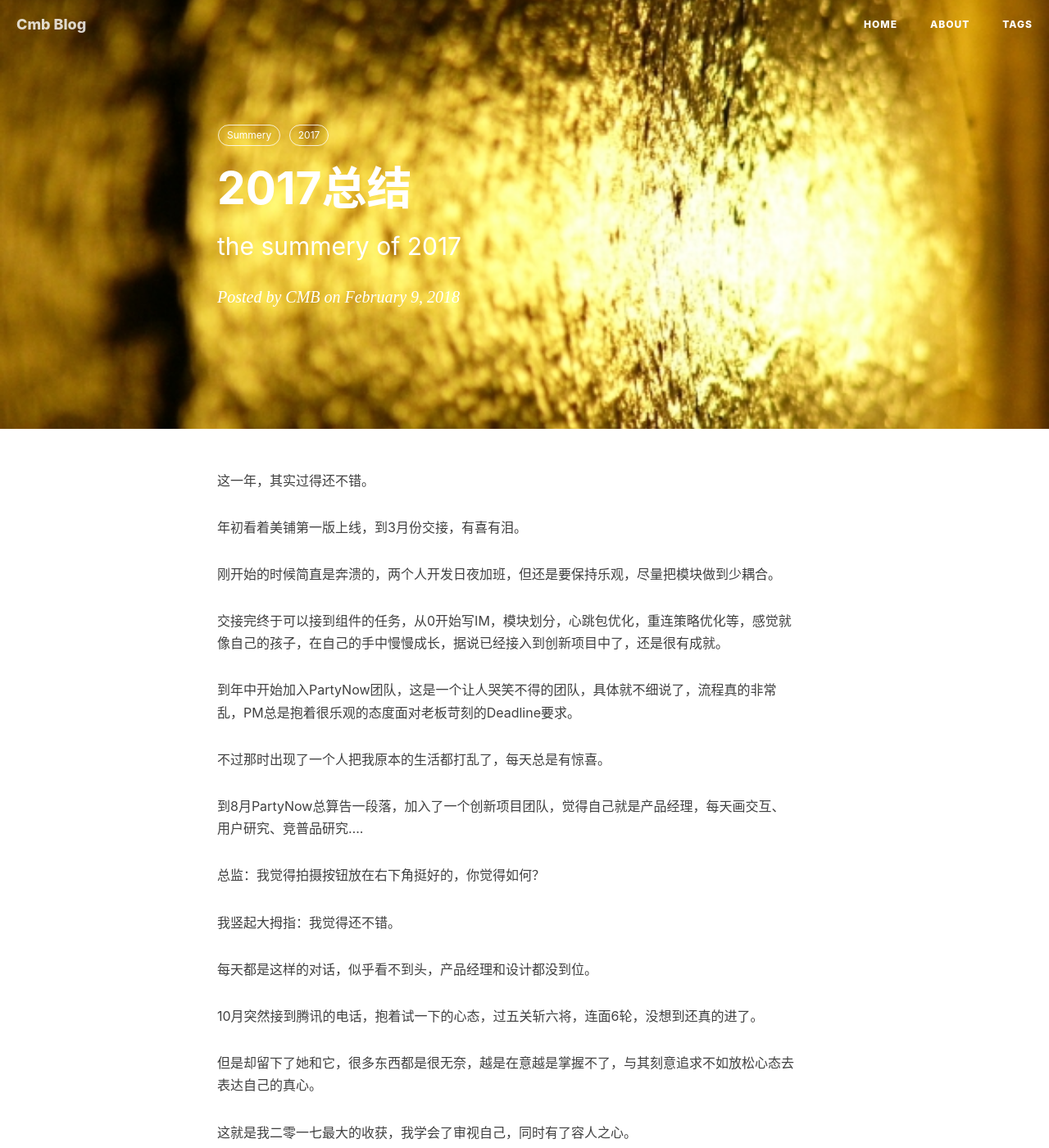
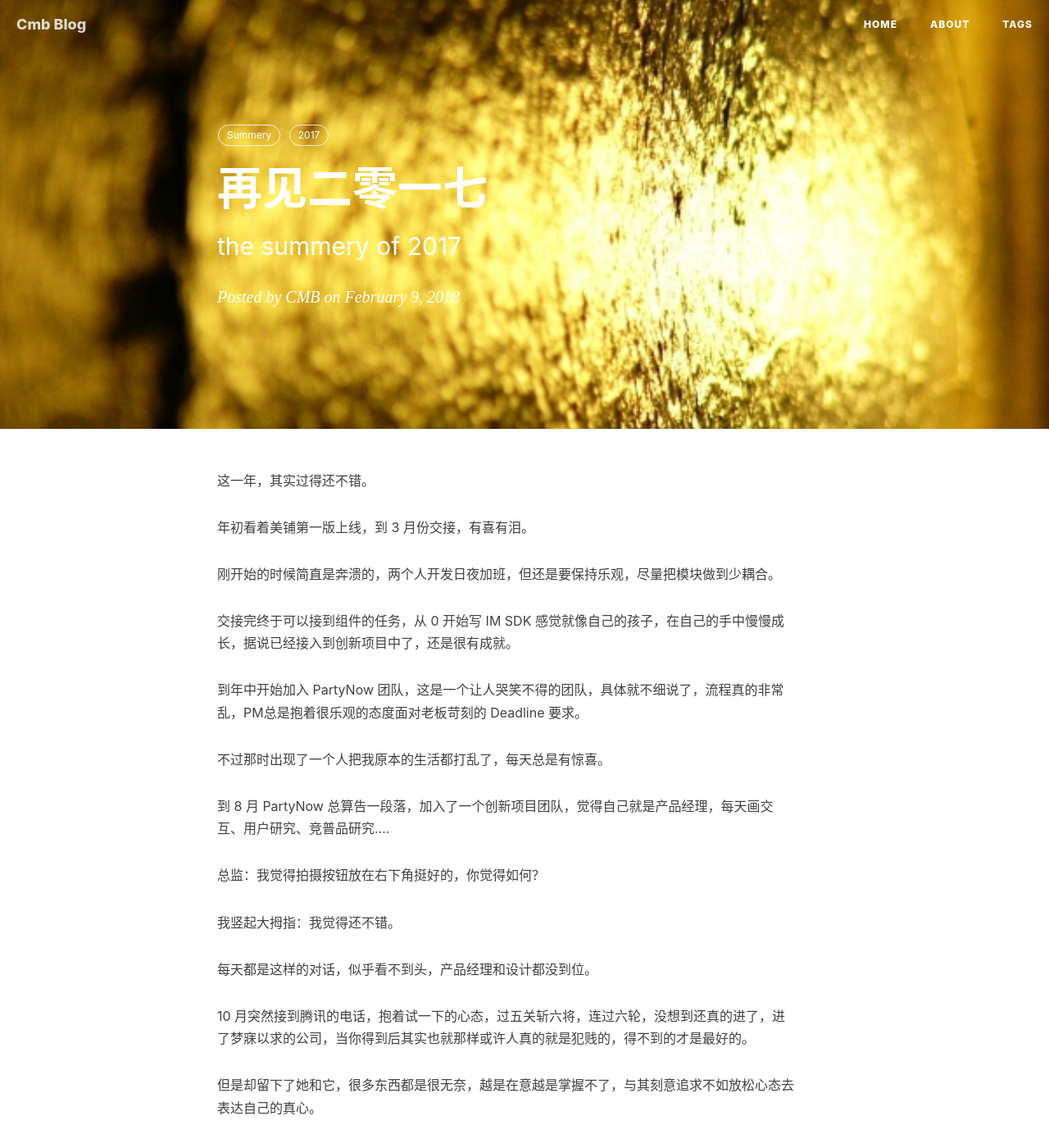
Before and after one commit to chenmingbiao/chenmingbiao.github.io, a Jekyll site: the page built from _posts/2018-02-09-the-summery-of-2017.markdown, in a window 1280 px wide and 1400 px high. Shown: the whole window at 82% size. Built offline with Jekyll 4.4.1, drawn with Linux system fonts in a browser that asks for light colours; nearby versions of some CDN libraries; comment, search, counter and statistics services are not loaded.

Commit message:
[feature] 2018-02-09-the-summery-of-2017

```diff
--- a/_posts/2018-02-09-the-summery-of-2017.markdown
+++ b/_posts/2018-02-09-the-summery-of-2017.markdown
@@ -1,6 +1,6 @@
 ---
 layout:     post
-title:      "2017总结"
+title:      "再见二零一七"
 subtitle:   "the summery of 2017"
 date:       2018-02-09
 header-img: "img/bg20.jpg"
@@ -13,17 +13,17 @@ tags:
 
 这一年，其实过得还不错。
 
-年初看着美铺第一版上线，到3月份交接，有喜有泪。
+年初看着美铺第一版上线，到 3 月份交接，有喜有泪。
 
 刚开始的时候简直是奔溃的，两个人开发日夜加班，但还是要保持乐观，尽量把模块做到少耦合。
 
-交接完终于可以接到组件的任务，从0开始写IM，模块划分，心跳包优化，重连策略优化等，感觉就像自己的孩子，在自己的手中慢慢成长，据说已经接入到创新项目中了，还是很有成就。
+交接完终于可以接到组件的任务，从 0 开始写 IM SDK 感觉就像自己的孩子，在自己的手中慢慢成长，据说已经接入到创新项目中了，还是很有成就。
 
-到年中开始加入PartyNow团队，这是一个让人哭笑不得的团队，具体就不细说了，流程真的非常乱，PM总是抱着很乐观的态度面对老板苛刻的Deadline要求。
+到年中开始加入 PartyNow 团队，这是一个让人哭笑不得的团队，具体就不细说了，流程真的非常乱，PM总是抱着很乐观的态度面对老板苛刻的 Deadline 要求。
 
 不过那时出现了一个人把我原本的生活都打乱了，每天总是有惊喜。
 
-到8月PartyNow总算告一段落，加入了一个创新项目团队，觉得自己就是产品经理，每天画交互、用户研究、竞普品研究....
+到 8 月 PartyNow 总算告一段落，加入了一个创新项目团队，觉得自己就是产品经理，每天画交互、用户研究、竞普品研究....
 
 总监：我觉得拍摄按钮放在右下角挺好的，你觉得如何？
 
@@ -31,7 +31,7 @@ tags:
 
 每天都是这样的对话，似乎看不到头，产品经理和设计都没到位。
 
-10月突然接到腾讯的电话，抱着试一下的心态，过五关斩六将，连面6轮，没想到还真的进了。
+10 月突然接到腾讯的电话，抱着试一下的心态，过五关斩六将，连过六轮，没想到还真的进了，进了梦寐以求的公司，当你得到后其实也就那样或许人真的就是犯贱的，得不到的才是最好的。
 
 但是却留下了她和它，很多东西都是很无奈，越是在意越是掌握不了，与其刻意追求不如放松心态去表达自己的真心。
 
```
